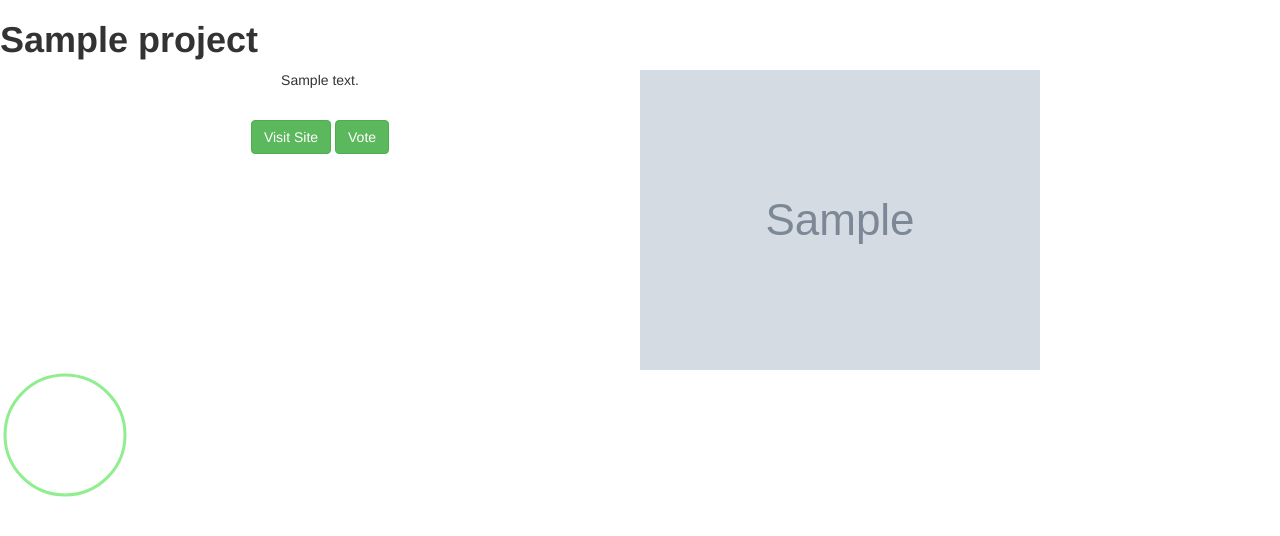
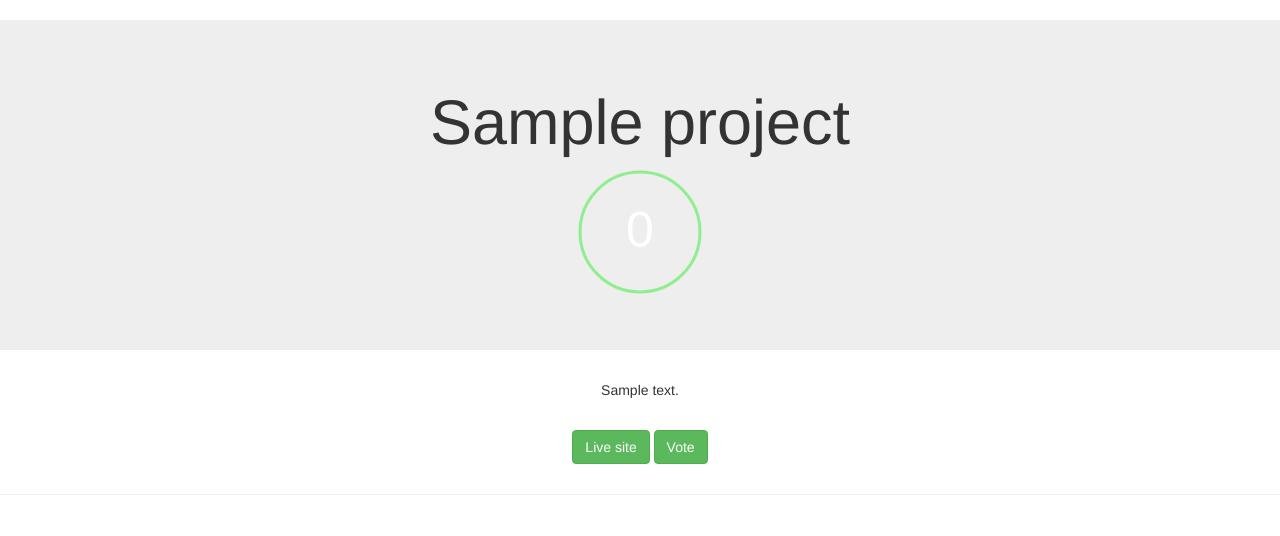
Before and after one commit to Machanga/awwwards, a Django app: page /project/1 in a window 1280 px wide. Shown: the part 52-588 px from the top of the page. Run offline with Django 3.2, Linux system fonts and the light colour scheme; a user stored in the database is signed in; tables that the repository leaves empty hold one stand-in row (values such as "Sample post"); grey boxes marked "Sample" are stand-in pictures; some libraries are stand-ins or nearby versions.

```diff
--- a/rating/templates/index.html
+++ b/rating/templates/index.html
@@ -20,7 +20,6 @@
                                 <h6>{{project.title}}</h6>
                                 <hr>
                                 <div class="media" style="background-color:white;">
-                                    <img src="{{project.profile.profile_photo.url}}" class="mr-3 rounded-circle" width="25px" height="25px">
                                     <div class="media-body">
                                       <button><a href="{% url 'project' project.id %}">View more</a></button>
                                     </div>
--- a/rating/templates/new_project.html
+++ b/rating/templates/new_project.html
@@ -7,6 +7,7 @@
   <meta charset="utf-8">
   <meta name="viewport" content="width=device-width, initial-scale=1">
   <title>Awwwards</title>
+  {{form.media}}
     {% block styles %}
         {% bootstrap_css %}
     {% endblock %}
--- a/rating/templates/project.html
+++ b/rating/templates/project.html
@@ -1,31 +1,32 @@
-{% extends 'base.html'%}
+{% include 'base.html'%}
 {% load bootstrap3 %}
 {% load static %}
 {% block content %}
-    <div >
-            <div >
-                <h1 class="font-weight-bold"><strong>{{project.title}}</strong></h1>
-                <img src="{{project.image.url}}"  alt="">
-
-                <div class="col-md-6">
-                <p class="text-center" style="padding-left: 120px; padding-right: 120px;">{{project.description}} <br> <a href="{{project.url}}" class="btn btn-success" style="margin-top: 30px;">Visit Site</a> <button class="btn btn-success" style="margin-top: 30px;" data-toggle="modal" data-target="#voteModal">Vote</button></p>
-                </div>
-                </div col-md-6>
+    <div class="jumbotron header-jumbotron" style="background">
+        <div class="overlay">
+            <div class="jumbotron-text" style="text-align:center">
+                <h1 class="font-weight-bold">{{project.title}}</h1>
                 <svg width="130" height="130">
                   <circle cx="65" cy="65" r="60" fill-opacity="0" stroke="#90EE90" stroke-width="3" />
                   <text x="50%" y="50%" text-anchor="middle" fill="white" font-size="50px" font-family="Arial" dy=".3em">{{vote_average}}</text>
                 </svg>
-                </div>
-                </div>
             </div>
         </div>
     </div>
+    <div class="container">
+        <div class="row">
+            <div class="col-md-12">
+                <p class="text-center" style="padding-left: 120px; padding-right: 120px;">{{project.description}} <br> <a href="{{project.url}}" class="btn btn-success" style="margin-top: 30px;" target="_blank">Live site</a> <button class="btn btn-success" style="margin-top: 30px;" data-toggle="modal" data-target="#voteModal">Vote</button></p>
+            </div>
+        </div>
+    </div>
+    <hr>
     <div class="modal" id="voteModal" tabindex="-1" role="dialog">
       <div class="modal-dialog" role="document">
         <div class="modal-content">
           <div class="modal-header">
             <h5 class="modal-title">Vote</h5>
-            <button type="button" class="close" data-dismiss="modal">
+            <button type="button" class="close" data-dismiss="modal" aria-label="Close">
               <span aria-hidden="true">&times;</span>
             </button>
           </div>
```
